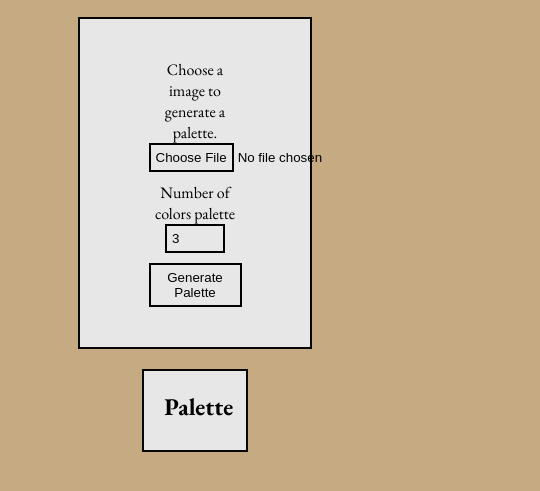
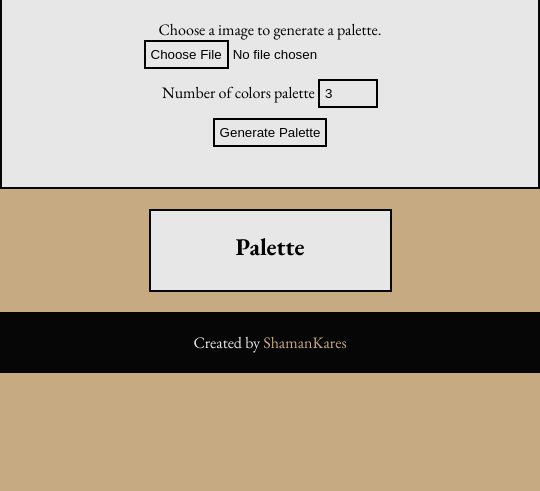
Before and after one commit to shamankares/color-palette-generator, a website built with Parcel: page index.html in a window 390 px wide. Shown: the part 157-648 px from the top of the page, 540 px wide, since content can reach past the window. Built offline with nearby package versions, Linux system fonts and the light colour scheme.

Commit message:
Add footer and make the page responsive

```diff
--- a/assets/css/style.css
+++ b/assets/css/style.css
@@ -46,7 +46,7 @@
 body {
   font-family: 'EB Garamond', serif;
   margin: auto;
-  width: 60%;
+  width: max(540px, 60%);
   background-color: var(--brown);
 }
 
@@ -96,6 +96,23 @@ button.palette {
   height: 40px;
 }
 
+footer {
+  margin: 20px 0 0;
+  padding: 20px;
+
+  background-color: var(--black) !important;
+  color: var(--white) !important;
+}
+
+footer a {
+  color: var(--brown);
+  text-decoration: none;
+}
+
+footer a:hover {
+  text-decoration: underline;
+}
+
 .preview > img {
   height: 250px;
   object-fit: contain;
@@ -106,9 +123,3 @@ form {
   width: 70%;
   padding: 20px;
 }
-
-@media screen {
-  @media (max-width: 768px) {}
-
-  @media (max-width: 425px) {}
-}
--- a/index.html
+++ b/index.html
@@ -42,6 +42,10 @@
         <div class="preview"></div>
     </section>
 
+    <footer class="center">
+        <p>Created by <a href="https://github.com/shamankares">ShamanKares</a></p>
+    </footer>
+
     <script type="module" src="assets/js/main.js"></script>
 </body>
 </html>
```
